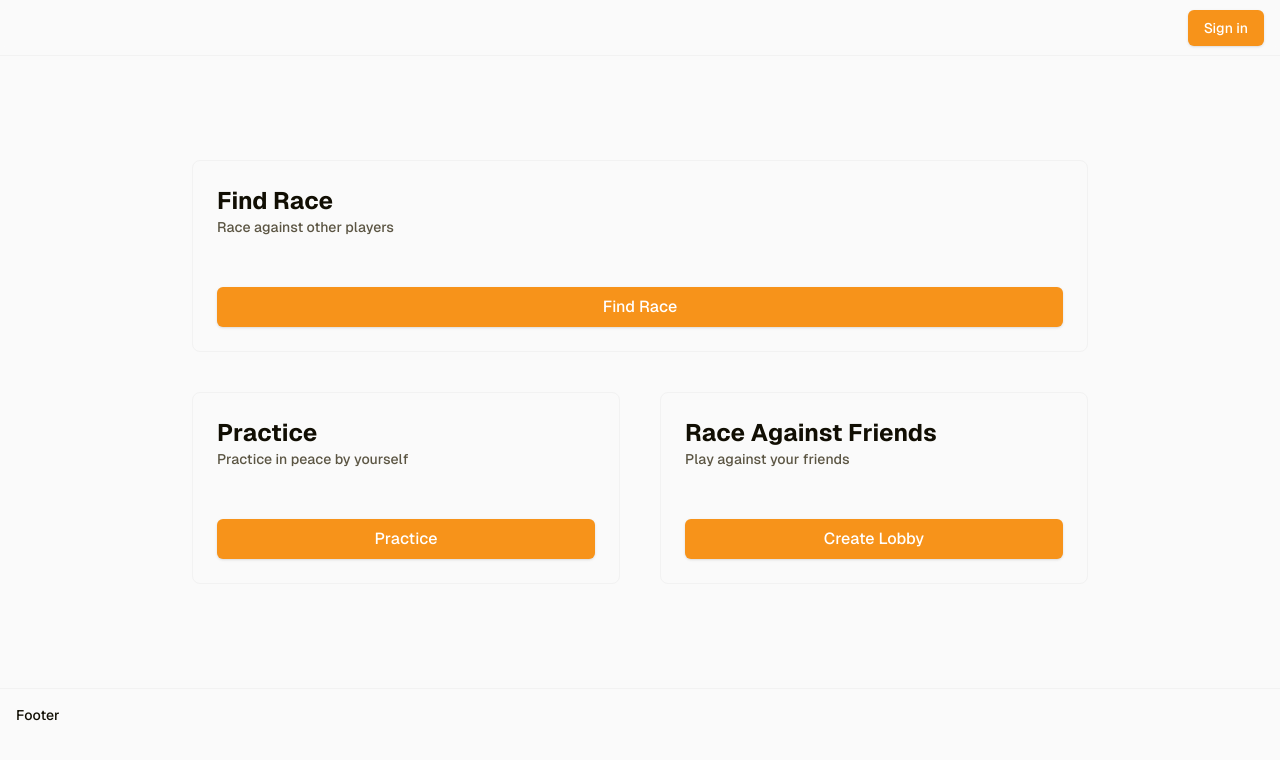
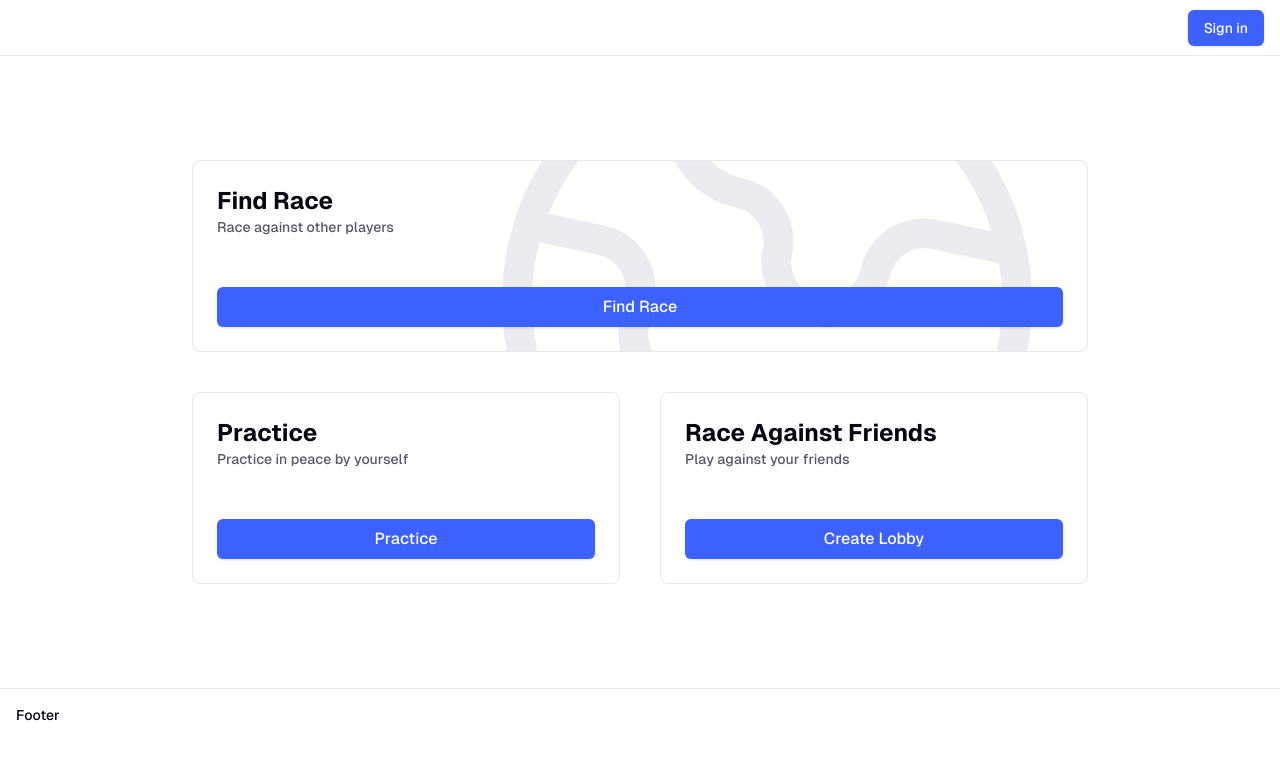
Before and after one commit to stpn48/Fastype, a Next.js app: page /home in a window 1280 px wide. Shown: the top 760 px of the page. Built offline with nearby package versions, Linux system fonts and the light colour scheme; no server answers.

Commit message:
feat: imrpove theme, add glove icon in the background of find race section

```diff
--- a/app/(app)/home/page.tsx
+++ b/app/(app)/home/page.tsx
@@ -1,16 +1,19 @@
 import { Button } from "@/components/ui/button";
+import { Earth } from "lucide-react";
 
 export default function HomePage() {
   return (
     <div className="bg-background h-full w-full min-h-[75vh] flex flex-col items-center justify-center">
       <section className="grid gap-10 w-full max-w-4xl">
         {/* Top Section */}
-        <section className="h-48 p-6 flex flex-col justify-between gap-4 border border-border rounded-lg">
+        <section className="h-48 p-6 flex flex-col relative justify-between overflow-hidden gap-4 border z-10 border-border rounded-lg">
+          <Earth strokeWidth={1.2} className="absolute size-[600px] -top-[160px] right-[20px] transform rotate-12 text-muted opacity-50 z-0" />
+
           <div className="flex flex-col">
             <h1 className="text-2xl font-bold">Find Race</h1>
             <p className="text-muted-foreground">Race against other players</p>
           </div>
-          <Button className="w-full h-10 text-base">Find Race</Button>
+          <Button className="w-full h-10 z-10 text-base">Find Race</Button>
         </section>
 
         {/* Bottom Section */}
--- a/app/globals.css
+++ b/app/globals.css
@@ -1,60 +1,61 @@
 @tailwind base;
 @tailwind components;
 @tailwind utilities;
+
 @layer base {
   :root {
-    --background: 0 0% 98.04%;
-    --foreground: 46 66% 4%;
-    --muted: 0 0% 94.9%;
-    --muted-foreground: 46 15% 31%;
+    --background: 229 57% 100%;
+    --foreground: 229 63% 4%;
+    --muted: 229 12% 86%;
+    --muted-foreground: 229 10% 37%;
     --popover: 0 0% 99%;
-    --popover-foreground: 46 66% 3%;
-    --card: 0 0% 100%;
-    --card-foreground: 46 66% 3%;
-    --border: 0 0% 94.9%;
-    --input: 46 11% 95%;
-    --primary: 32.85 93.25% 53.53%;
-    --primary-foreground: 45.71 0% 100%;
-    --secondary: 46 17% 90%;
-    --secondary-foreground: 46 17% 30%;
-    --accent: 46 0% 92.31%;
-    --accent-foreground: 46 27% 23%;
-    --destructive: 4.53 78.82% 49.47%;
-    --destructive-foreground: 19 0% 100%;
-    --ring: 32.85 93.25% 53.53%;
-    --chart-1: 32.85 93.25% 53.53%;
-    --chart-2: 46 17% 90%;
-    --chart-3: 46 0% 92.31%;
-    --chart-4: 46 17% 93%;
-    --chart-5: 32.85 96.25% 53.53%;
+    --popover-foreground: 229 63% 3%;
+    --card: 0 0% 99%;
+    --card-foreground: 229 63% 3%;
+    --border: 220 13% 91%;
+    --input: 220 13% 91%;
+    --primary: 229 100% 62%;
+    --primary-foreground: 0 0% 100%;
+    --secondary: 229 20% 90%;
+    --secondary-foreground: 229 20% 30%;
+    --accent: 229 28% 85%;
+    --accent-foreground: 229 28% 25%;
+    --destructive: 3 100% 50%;
+    --destructive-foreground: 3 0% 100%;
+    --ring: 229 100% 62%;
+    --chart-1: 229 100% 62%;
+    --chart-2: 229 20% 90%;
+    --chart-3: 229 28% 85%;
+    --chart-4: 229 20% 93%;
+    --chart-5: 229 103% 62%;
     --radius: 0.5rem;
   }
 
   .dark {
-    --background: 46 42% 1%;
-    --foreground: 46 30% 98%;
-    --muted: 46 10% 7%;
-    --muted-foreground: 46 15% 69%;
-    --popover: 46 42% 2%;
-    --popover-foreground: 46 30% 99%;
-    --card: 46 42% 2%;
-    --card-foreground: 46 30% 99%;
-    --border: 46 11% 12%;
-    --input: 46 11% 12%;
-    --primary: 32.85 93.25% 53.53%;
-    --primary-foreground: 46 0% 100%;
-    --secondary: 46 6% 12%;
-    --secondary-foreground: 46 6% 72%;
-    --accent: 0 0% 21.57%;
-    --accent-foreground: 44 15.46% 80.98%;
-    --destructive: 19 98% 49%;
+    --background: 229 41% 4%;
+    --foreground: 229 23% 99%;
+    --muted: 229 12% 14%;
+    --muted-foreground: 229 10% 63%;
+    --popover: 229 41% 5%;
+    --popover-foreground: 0 0% 100%;
+    --card: 229 41% 5%;
+    --card-foreground: 0 0% 100%;
+    --border: 215 27.9% 16.9%;
+    --input: 215 27.9% 16.9%;
+    --primary: 229 100% 62%;
+    --primary-foreground: 0 0% 100%;
+    --secondary: 229 14% 8%;
+    --secondary-foreground: 229 14% 68%;
+    --accent: 229 23% 17%;
+    --accent-foreground: 229 23% 77%;
+    --destructive: 3 89% 54%;
     --destructive-foreground: 0 0% 100%;
-    --ring: 32.85 93.25% 53.53%;
-    --chart-1: 32.85 93.25% 53.53%;
-    --chart-2: 46 6% 12%;
-    --chart-3: 0 0% 21.57%;
-    --chart-4: 46 6% 15%;
-    --chart-5: 32.85 96.25% 53.53%;
+    --ring: 229 100% 62%;
+    --chart-1: 229 100% 62%;
+    --chart-2: 229 14% 8%;
+    --chart-3: 229 23% 17%;
+    --chart-4: 229 14% 11%;
+    --chart-5: 229 103% 62%;
   }
 }
 
--- /dev/null
+++ b/components/icons.tsx
@@ -0,0 +1,13 @@
+export function GlobeIcon({ color = "currentColor", className = "" }) {
+  return (
+    <svg xmlns="http://www.w3.org/2000/svg" viewBox="0 0 205.229 205.229" fill={color} className={className}>
+      <path d="M102.618,205.229c-56.585,0-102.616-46.031-102.616-102.616C0.002,46.031,46.033,0,102.618,0 C159.2,0,205.227,46.031,205.227,102.613C205.227,159.198,159.2,205.229,102.618,205.229z M102.618,8.618 c-51.829,0-94.002,42.166-94.002,93.995s42.17,93.995,94.002,93.995c51.825,0,93.988-42.162,93.988-93.995 C196.606,50.784,154.444,8.618,102.618,8.618z" />
+      <rect x="5.746" y="98.304" width="193.734" height="8.618" />
+      <path d="M104.941,62.111c-48.644,0-84.94-10.704-87.199-11.388l2.494-8.253 c0.816,0.247,82.657,24.336,164.38-0.004l2.452,8.26C158.405,59.266,130.021,62.111,104.941,62.111z" />
+      <path d="M20.416,160.572l-2.459-8.26c84.271-25.081,165.898-1.027,169.333,0l-2.494,8.256 C183.976,160.318,102.142,136.24,20.416,160.572z" />
+      <path d="M69.399,196.168C26.933,96.747,63.584,8.604,63.959,7.727l7.927,3.378 c-0.365,0.845-35.534,85.756,5.44,181.677L69.399,196.168z" />
+      <path d="M135.168,196.168l-7.927-3.382c40.971-95.92,5.801-180.832,5.436-181.677l7.927-3.378 C140.973,8.604,177.627,96.747,135.168,196.168z" />
+      <rect x="98.306" y="5.744" width="8.614" height="197.302" />
+    </svg>
+  );
+}
```
